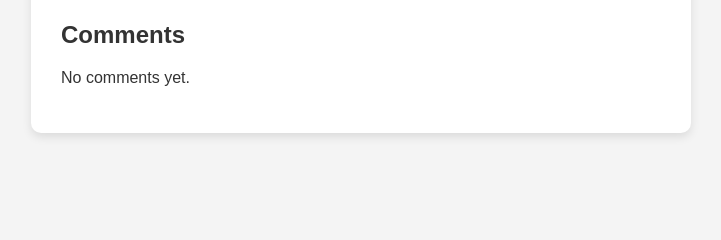
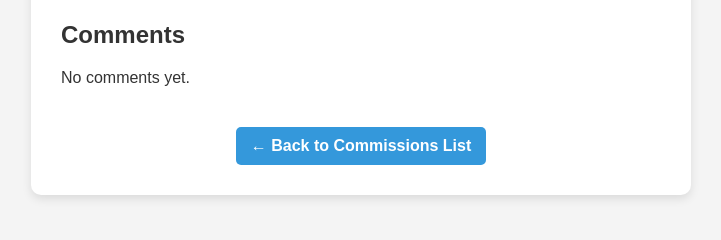
Before and after one commit to Mieka068/hobbysite-E-8, a Django app: template commissions/templates/commissions/detail.html in a window 1280 px wide. Shown: the part 185-425 px from the top of the page, without its empty margins (279-1000 px from the left). Run offline with Django 5.2, Linux system fonts and the light colour scheme; the template is opened without the code that fills it, so the values that code supplies are empty.

Commit message:
Added a back button to Commissions list

```diff
--- a/commissions/templates/commissions/detail.html
+++ b/commissions/templates/commissions/detail.html
@@ -20,4 +20,7 @@
             <p>No comments yet.</p>
         {% endfor %}
     </div>
+    <div class="back-button-container">
+        <a href="{% url 'commissions:list' %}" class="back-button">← Back to Commissions List</a>
+    </div>
 {% endblock %}
```
